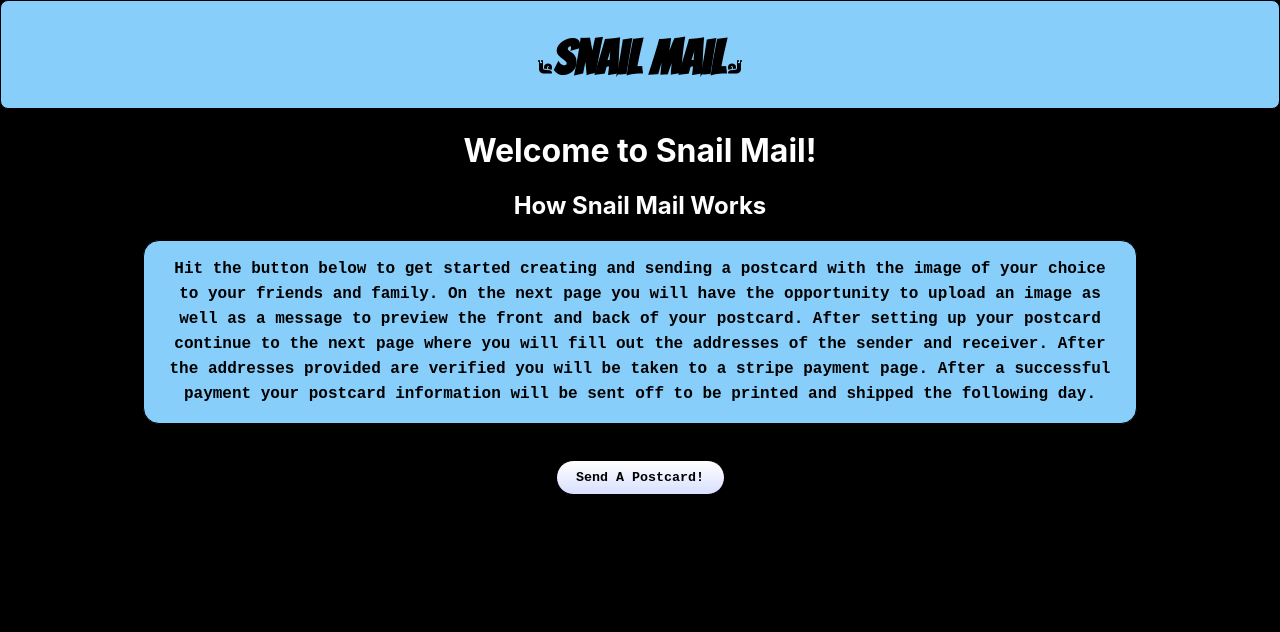
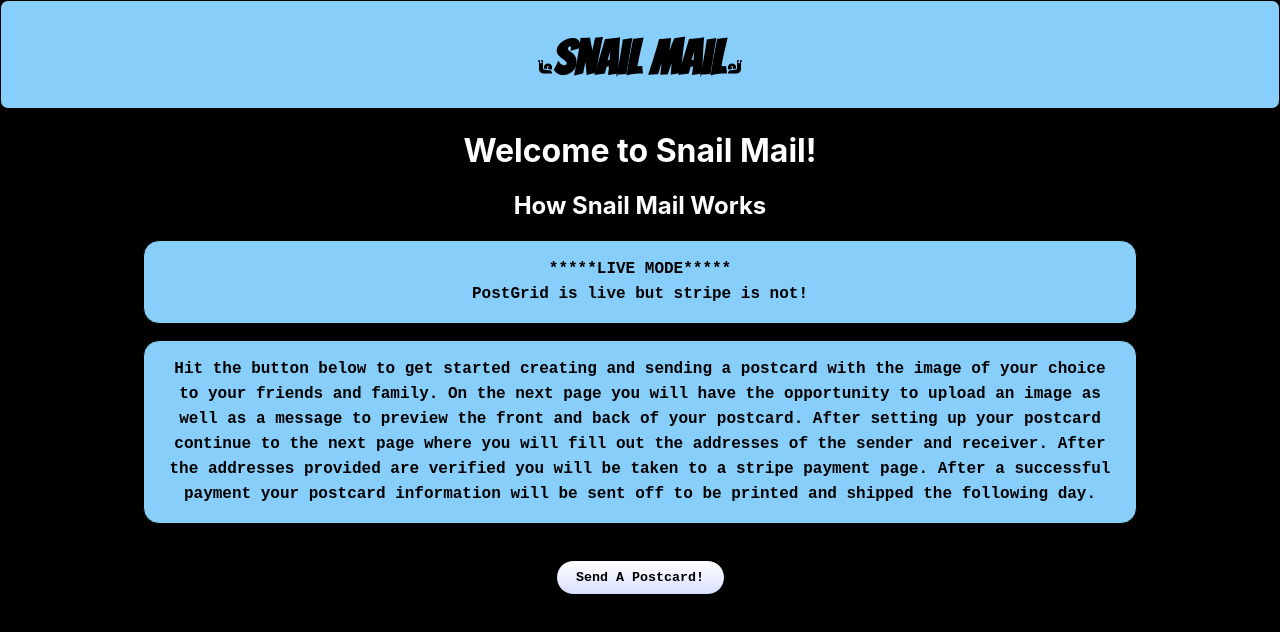
Before and after one commit to DavidDGamble/SnailMail, a React (Create React App) app: page / in a window 1280 px wide. Shown: the top 632 px of the page. Built offline with nearby package versions, Linux system fonts and the light colour scheme; no server answers.

Commit message:
PostGrid's api key is live for testing.

```diff
--- a/src/components/Home.jsx
+++ b/src/components/Home.jsx
@@ -8,6 +8,7 @@ function Home(props) {
         {/* <h5>Create an account and sign in to save all the postcards you create and contacts!</h5> */}
         <h1>Welcome to Snail Mail!</h1>
         <h2>How Snail Mail Works</h2>
+        <p>*****LIVE MODE*****<br/>PostGrid is live but stripe is not!</p>
         <p>Hit the button below to get started creating and sending a postcard with the image of your choice to your friends and family.  On the next page you will have the opportunity to upload an image as well as a message to preview the front and back of your postcard.  After setting up your postcard continue to the next page where you will fill out the addresses of the sender and receiver.  After the addresses provided are verified you will be taken to a stripe payment page.  After a successful payment your postcard information will be sent off to be printed and shipped the following day.</p>
         <button className="main-btn" onClick={props.handleTemplateForm}>Send A Postcard!</button>
       </div>
--- a/src/components/TemplateForm.jsx
+++ b/src/components/TemplateForm.jsx
@@ -202,7 +202,7 @@ function TemplateForm(props) {
             type="text"
             name='name'
             placeholder="Name" /><br />
-          <button className="main-btn" type="submit" disabled={isLoading}>Submit</button>
+          <button className="main-btn" type="submit" disabled={isLoading}>Add Message</button>
         </form>
       </div>
       {button}
--- a/src/index.jsx
+++ b/src/index.jsx
@@ -1,8 +1,6 @@
 import React from 'react';
 import ReactDOM from 'react-dom/client';
 import App from './components/App';
-
-import image from './img/space-snail.png'
 import './styles/index.css';
 
 const root = ReactDOM.createRoot(document.getElementById('root'));
```
